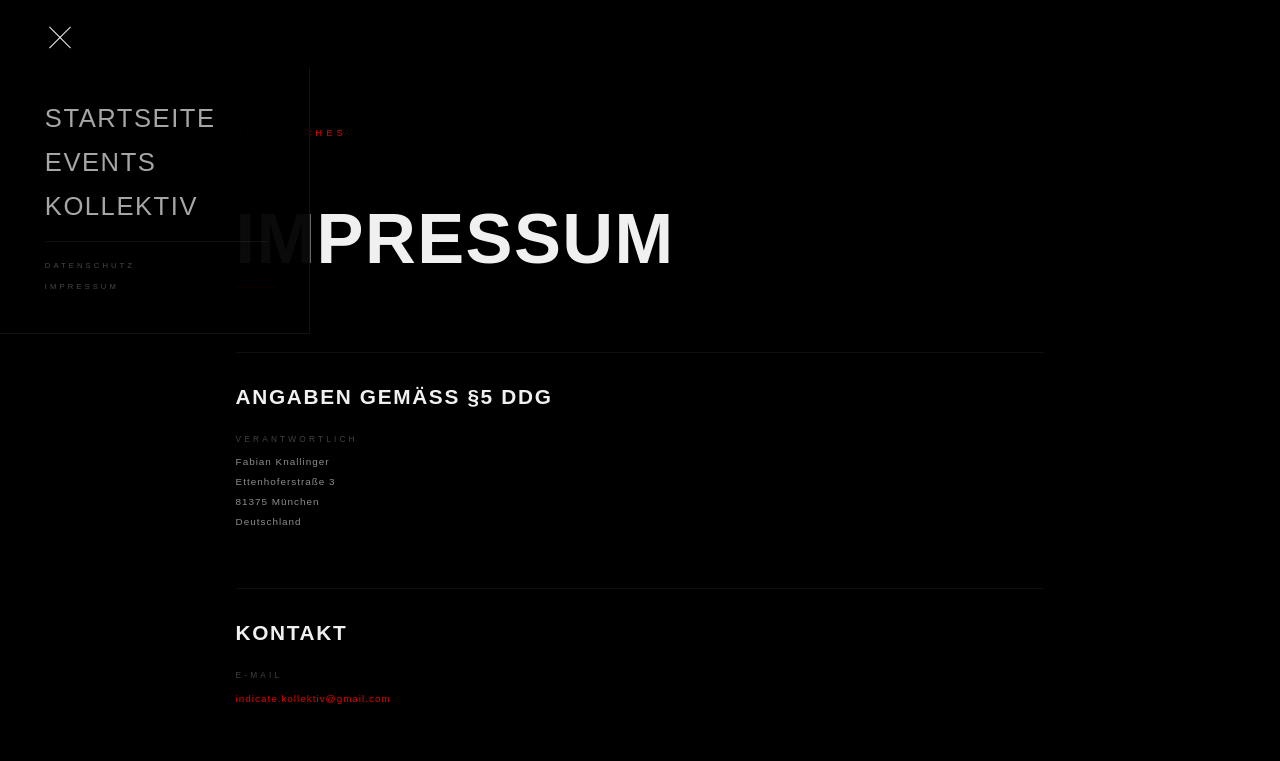
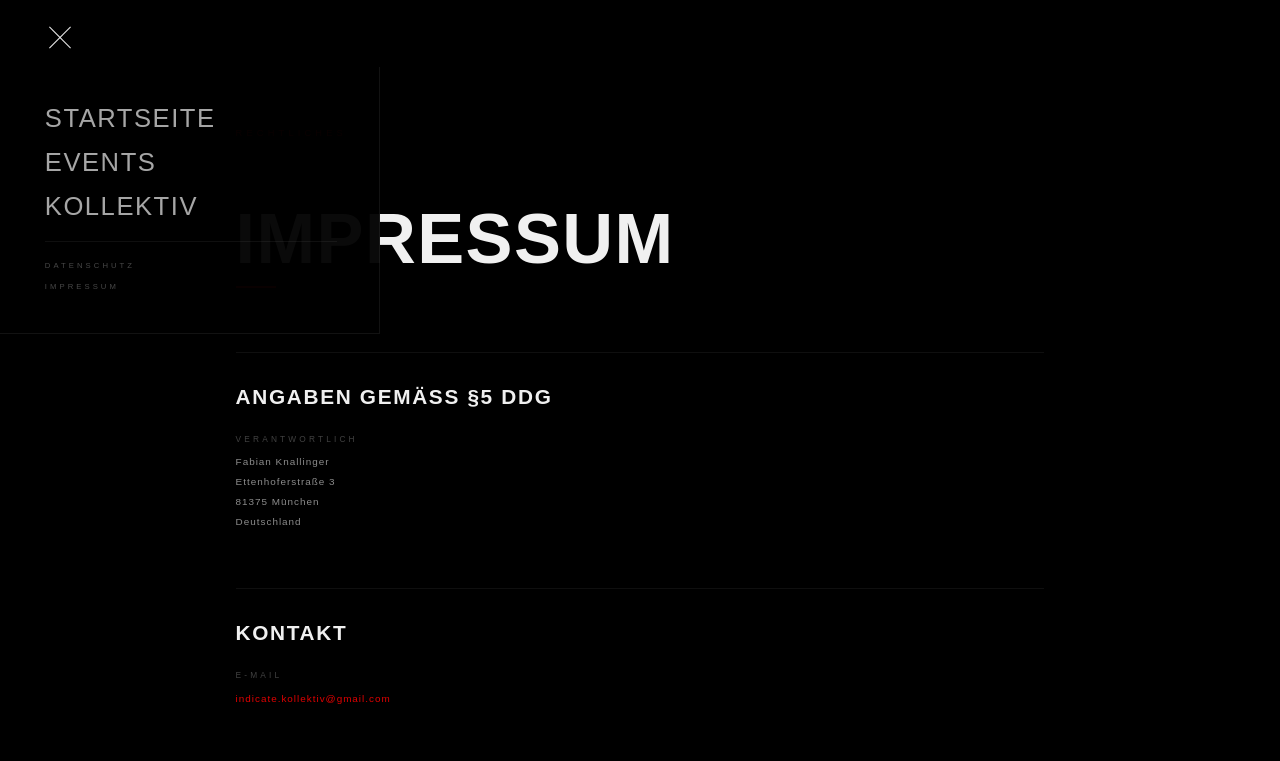
Before and after one commit to Starshineknalli/Indicate, a plain HTML site: page impressum.html in a window 1280 px wide. Both pictures are taken after a click on the button "Menü öffnen". Shown: the top 761 px of the page. Drawn offline with Linux system fonts and the light colour scheme; a web font is replaced by a local one.

Commit message:
Menü-Breite fix + OG-Banner 1200x630 für WhatsApp
- nav-overlay: 310px → 380px, white-space: nowrap auf Links
  → STARTSEITE überragt Hintergrund nicht mehr
- og-banner.png (1200×630) erstellt: Logo zentriert auf schwarz
  → WhatsApp/iMessage zeigen jetzt großes Banner statt Thumbnail

Co-Authored-By: Claude Sonnet 4.6 <noreply@anthropic.com>

```diff
--- a/shared.css
+++ b/shared.css
@@ -131,7 +131,7 @@ ul { list-style: none; }
   position: fixed;
   top: 4.2rem; left: 0;
   z-index: 250;
-  width: min(310px, 88vw);
+  width: min(380px, 96vw);
   padding: 1.8rem 2.6rem 2.2rem 2.8rem;
   background: rgba(0,0,0,0.96);
   border-right: 1px solid rgba(255,255,255,0.07);
@@ -161,6 +161,7 @@ ul { list-style: none; }
   line-height: 1.1;
   padding: 0.5rem 0;
   position: relative;
+  white-space: nowrap;
   transition: color 0.18s ease, padding-left 0.18s ease;
 }
 .nav-overlay-main a:hover { color: var(--white); padding-left: 0.6rem; }
```
Also changed, not shown: index.html (+4 -4 lines), photos/og-banner.png (added).
